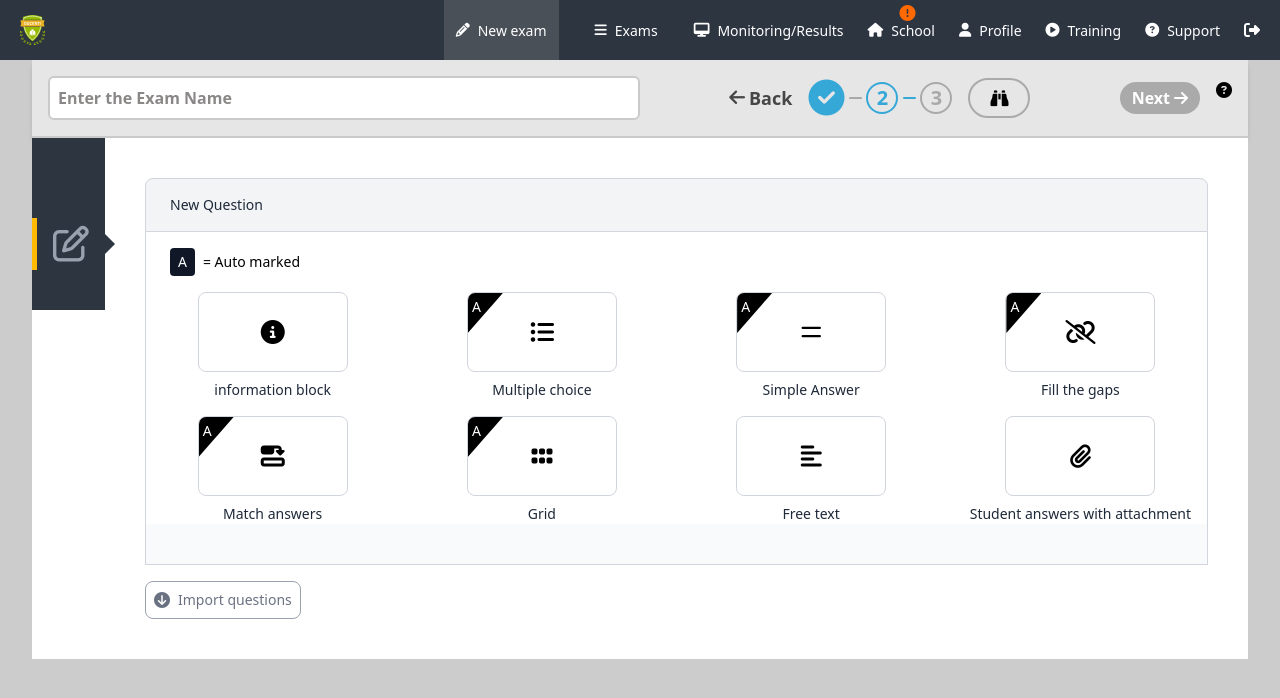
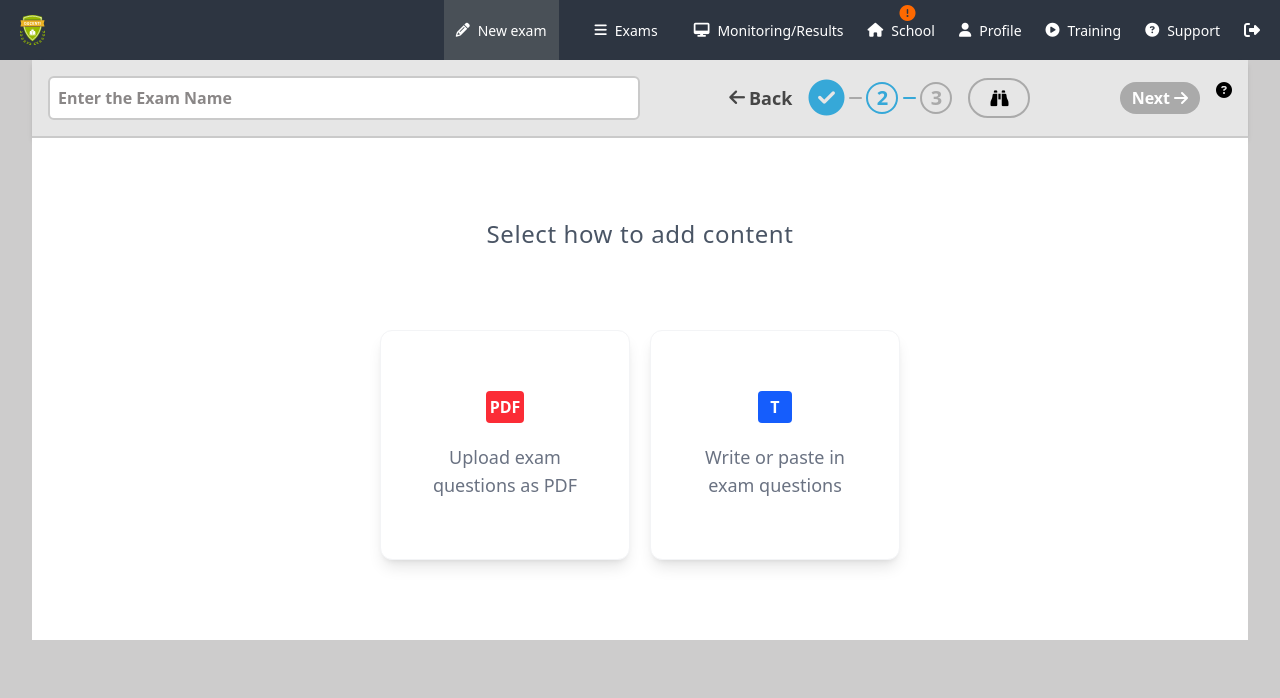
Before and after one commit to urizennnn/Exam-net, a Vue app: page /new-question in a window 1280 px wide. Shown: the top 698 px of the page. Built offline with nearby package versions, Linux system fonts and the light colour scheme.

Commit message:
second step for new page setup

```diff
--- a/src/components/AppButton.vue
+++ b/src/components/AppButton.vue
@@ -1,9 +1,13 @@
 <template>
   <button
+    :disabled="disabled"
     @click="handleClick"
     :class="[
       extraClass,
-      'w-fit flex items-center text-gray-500 cursor-pointer py-2 gap-2 border border-gray-400 px-2 rounded-lg',
+      'w-fit flex items-center text-gray-500 py-2 gap-2 border border-gray-400  px-2 rounded-lg',
+      disabled
+        ? 'cursor-not-allowed bg-gray-200'
+        : 'cursor-pointer hover:text-gray-800 hover:border-gray-800',
     ]"
   >
     <i v-if="rightIcon" :class="rightIcon"></i>
@@ -22,6 +26,10 @@ const props = defineProps({
     type: String,
     required: false,
   },
+  disabled: {
+    type: Boolean,
+    required: false,
+  },
 });
 
 const emit = defineEmits(["click"]);
@@ -30,3 +38,9 @@ const handleClick = (event: Event) => {
   emit("click", event);
 };
 </script>
+
+<style scoped>
+button {
+  transition: 300ms ease-in-out;
+}
+</style>
--- /dev/null
+++ b/src/components/NewExam/AppContentType.vue
@@ -0,0 +1,28 @@
+<template>
+  <button
+    @click="handleClick"
+    class="cursor-pointer bg-white hover:bg-neutral-100 border-1 border-solid border-gray-100 w-full max-w-[250px] shadow-lg px-8 py-15 rounded-xl justify-center items-center"
+  >
+    <div class="text-center mb-5">
+      <h1
+        :class="`w-fit font-bold ${fileType === 'T' ? 'bg-blue-600 px-3 py-1' : 'bg-red-500 p-1'} text-white rounded mx-auto`"
+      >
+        {{ fileType }}
+      </h1>
+    </div>
+    <p class="text-center text-lg text-gray-500">{{ label }}</p>
+  </button>
+</template>
+
+<script lang="ts" setup>
+defineProps({
+  fileType: String,
+  label: String,
+});
+
+const emits = defineEmits(['click'])
+
+function handleClick(event: Event) {
+  emits('click', event)
+}
+</script>
--- a/src/components/NewExam/AppNewExamSideBar.vue
+++ b/src/components/NewExam/AppNewExamSideBar.vue
@@ -4,7 +4,7 @@
       role="button"
       v-for="(tab, index) in tabs"
       :key="index"
-      :class="`${tab.class} ${tab.active ? 'border-solid border-l-5 px-4 py-2 border-amber-400 active' : ''} text-3xl md:text-4xl cursor-pointer text-gray-400 font-extralight`"
+      :class="`${tab.class} ${tab.active ? 'border-solid border-l-3 px-2 py-2 border-amber-400 active' : ''} text-3xl md:text-4xl cursor-pointer text-gray-400 font-extralight`"
     ></i>
   </nav>
 </template>
--- a/src/pages/NewExam/NewQuestion.vue
+++ b/src/pages/NewExam/NewQuestion.vue
@@ -1,8 +1,9 @@
 <template>
   <section class="bg-white w-full flex">
+    <template v-if="steps === 1">
       <AppNewExamSideBar />
       <section class="p-10 w-full">
-      <div class="m-auto w-full rounded-t-lg bg-gray-50">
+        <div class="m-auto w-full rounded-t-lg bg-white">
           <h1
             class="w-full bg-gray-100 m-0 rounded-t-lg border-solid border-1 border-gray-300 px-6 py-4 text-gray-800 text-sm font-medium"
           >
@@ -11,13 +12,13 @@
           <div
             class="border-solid border-l-1 border-r-1 border-b-1 border-gray-300 m-0 pb-10"
           >
-          <p class="text-sm bg-white py-2 md:py-4 px-6 flex gap-2 items-center">
+            <p
+              class="text-sm bg-white py-2 md:py-4 px-6 flex gap-2 items-center"
+            >
               <span class="bg-gray-900 py-1 px-2 text-white rounded">A</span>
               = Auto marked
             </p>
-          <div
-            class="grid grid-cols-2 bg-white sm:grid-cols-3 md:grid-cols-4 gap-4"
-          >
+            <div class="grid grid-cols-2 sm:grid-cols-3 md:grid-cols-4 gap-4">
               <div v-for="(answerType, index) in answerTypeList" :key="index">
                 <AppAnswerType
                   :id="index"
@@ -32,25 +33,60 @@
             </div>
           </div>
         </div>
-      <div class="mt-4">
+        <div class="flex gap-4 mt-4">
           <AppButton
+            :disabled="!hasTrueValue(newExamStore.formStepTwo)"
+            label="Generate questions"
+            rightIcon="fa-solid fa-wand-sparkles"
+          />
+          <AppButton
+            :disabled="!hasTrueValue(newExamStore.formStepTwo)"
+            @click="nextStep"
             label="Import questions"
             rightIcon="fa-solid fa-circle-arrow-down"
           />
         </div>
       </section>
+    </template>
+    <template v-if="steps === 2">
+      <section class="w-full pt-20">
+        <h1 class="text-center text-2xl text-gray-600 tracking-wide">
+          Select how to add content
+        </h1>
+        <div class="my-20 flex gap-5 items-center justify-center">
+          <AppContentType
+            v-for="contentType in contentTypes"
+            :key="contentType.fileType"
+            :fileType="contentType.fileType"
+            :label="contentType.label"
+            @click="contentType.actionOnClick"
+          />
+        </div>
+      </section>
+    </template>
   </section>
 </template>
 
 <script setup lang="ts">
-import { onMounted, ref, watch } from "vue";
+import { onMounted, ref, watch, computed } from "vue";
 import { useNewExamStore } from "../../store/NewExamStore";
 import AppNewExamSideBar from "../../components/NewExam/AppNewExamSideBar.vue";
 import AppAnswerType from "../../components/NewExam/AppAnswerType.vue";
 import AppButton from "../../components/AppButton.vue";
+import { hasTrueValue } from "../../utils/functions";
+import AppContentType from "../../components/NewExam/AppContentType.vue";
 
 const newExamStore = useNewExamStore();
-const answerTypeList = ref([
+const steps = ref(2);
+const answerTypeList = ref<
+  {
+    label: string;
+    value: boolean;
+    tag: string;
+    icon: string;
+    auto?: boolean;
+  }[]
+>([
   {
     label: "information block",
     value: newExamStore.formStepTwo.informationBlock,
@@ -105,15 +141,33 @@ const answerTypeList = ref([
     icon: "fa-solid fa-paperclip",
   },
 ]);
+const contentTypes = [
+  {
+    fileType: "PDF",
+    label: "Upload exam questions as PDF",
+  },
+  {
+    fileType: "T",
+    label: "Write or paste in exam questions",
+    actionOnClick: nextStep
+  },
+];
+
+function nextStep() {
+  steps.value += 1;
+}
 
 onMounted(() => {
   newExamStore.counter = 2;
 });
 
 watch(
-  () => answerTypeList.value,
-  (n, o) => {
-    console.log({ n, o });
+  () => answerTypeList,
+  (n) => {
+    n.value.map((items) => (newExamStore.formStepTwo[items.tag] = items.value));
+  },
+  {
+    deep: true,
   },
 );
 </script>
--- /dev/null
+++ b/src/utils/functions.ts
@@ -0,0 +1,7 @@
+export const isFormComplete = (formObject: any) => {
+  return Object.values(formObject).some((v) => !v);
+};
+
+export function hasTrueValue(obj: any): boolean {
+  return Object.values(obj).some((value) => value);
+}
--- a/tsconfig.json
+++ b/tsconfig.json
@@ -11,7 +11,7 @@
     // "disableReferencedProjectLoad": true,             /* Reduce the number of projects loaded automatically by TypeScript. */
 
     /* Language and Environment */
-    "target": "es2016" /* Set the JavaScript language version for emitted JavaScript and include compatible library declarations. */,
+    "target": "ES2021 " /* Set the JavaScript language version for emitted JavaScript and include compatible library declarations. */,
     // "lib": [],                                        /* Specify a set of bundled library declaration files that describe the target runtime environment. */
     // "jsx": "preserve",                                /* Specify what JSX code is generated. */
     // "libReplacement": true,                           /* Enable lib replacement. */
@@ -85,7 +85,7 @@
     "forceConsistentCasingInFileNames": true /* Ensure that casing is correct in imports. */,
 
     /* Type Checking */
-    "strict": true /* Enable all strict type-checking options. */,
+    // "strict": true /* Enable all strict type-checking options. */,
     // "noImplicitAny": true,                            /* Enable error reporting for expressions and declarations with an implied 'any' type. */
     // "strictNullChecks": true,                         /* When type checking, take into account 'null' and 'undefined'. */
     // "strictFunctionTypes": true,                      /* When assigning functions, check to ensure parameters and the return values are subtype-compatible. */
```
Lines whose indentation alone changed are shown as unchanged.
